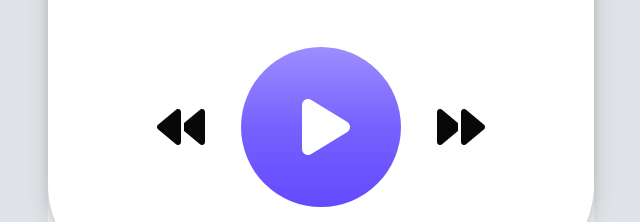
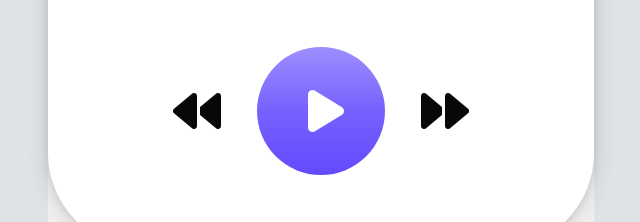
Before and after one commit to joseolinda/myPlayer, a website: page index.html in a window 1280 px wide. Shown: the part 568-790 px from the top of the page, without its empty margins (319-959 px from the left). Drawn offline with nearby package versions, Linux system fonts and the light colour scheme; files that its build step writes are made by us from their sources.

Commit message:
Estilização dos controles

```diff
--- a/src/scss/global.scss
+++ b/src/scss/global.scss
@@ -32,31 +32,3 @@ body {
     max-width: var(--size-app);
     min-width: 350px;
 }
-
-
-/* Responsividade */
-@media screen and (max-width: 559px) {
-    body {
-        color: #f09;
-    }
-}
-@media screen and (min-width: 560px) and (max-width: 768px) {
-    body {
-        color: red;
-    }
-}
-@media screen and (min-width: 769px), print {
-    body {
-        color: green;
-    }
-}
-@media screen and (min-width: 1024px) {
-    body {
-        color: blue;
-    }
-}
-@media screen and (min-width: 1216px) {
-    body {
-        color: yellow;
-    }
-}
--- a/src/scss/player.scss
+++ b/src/scss/player.scss
@@ -202,7 +202,7 @@
 .myplayer-app .controllers .songs-control li {
     display: block;
     margin: 10px;
-    font-size: 48px;
+    font-size: calc(1.5 * var(--gap));
 }
 
 .myplayer-app .controllers .songs-control li a {
@@ -217,10 +217,10 @@
     align-items: center;
     background-image: linear-gradient(#9d8efe, #7661FE, #634AFD);
     color: #ffffff;
-    width: calc(5 * var(--gap));
-    height: calc(5 * var(--gap));
+    width: calc(4 * var(--gap));
+    height: calc(4 * var(--gap));
     border-radius: 50%;
-    font-size: 64px;
+    font-size: calc(1.5 * var(--gap));
     transition: background-image 3s;
 }
 
@@ -274,23 +274,3 @@
         --inner-gap: 12px;
     }
 }
-@media screen and (min-width: 560px) and (max-width: 768px) {
-    body {
-        color: red;
-    }
-}
-@media screen and (min-width: 769px), print {
-    body {
-        color: green;
-    }
-}
-@media screen and (min-width: 1024px) {
-    body {
-        color: blue;
-    }
-}
-@media screen and (min-width: 1216px) {
-    body {
-        color: #151515;
-    }
-}
```
